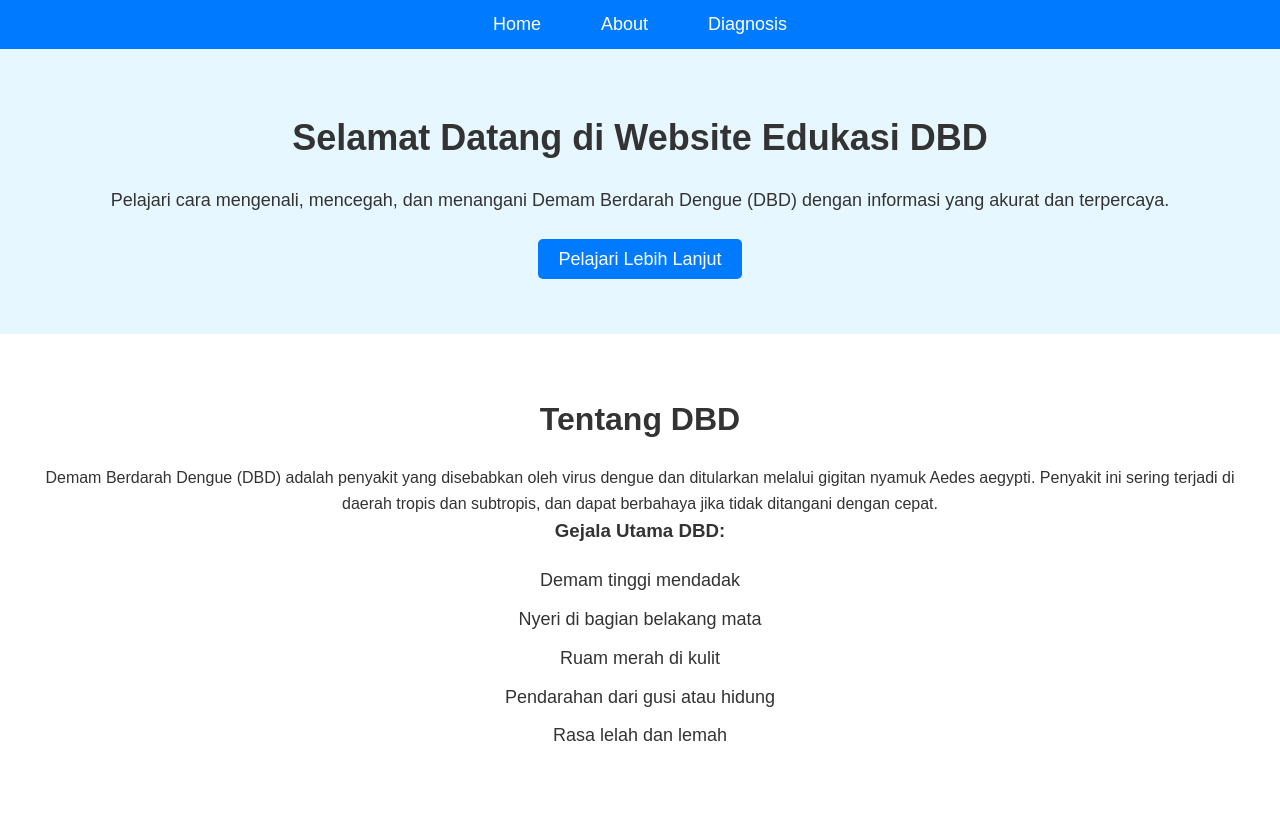
After one commit to XT32/CertaintyFactor-Gejala-DBD, a Flask app: page / in a window 1280 px wide. The commit adds this page. Run offline with Flask 3, Linux system fonts and the light colour scheme.

Commit message:
Update Page

```diff
--- a/simpakUts/app.py
+++ b/simpakUts/app.py
@@ -1,30 +1,37 @@
-from flask import Flask, render_template, request, redirect
+from flask import Flask, render_template, request, redirect, url_for
 import mysql.connector
 
 app = Flask(__name__)
 
 # MySQL Database Configuration
 db_config = {
-    'host': '192.168.1.39',
+    'host': 'localhost',
     'port': '3307',
-    'user': 'xt',
+    'user': 'root',
     'password': 'adminxt',
     'database': 'simpak'
 }
 
+# Fungsi untuk menghubungkan ke database
 def connect_db():
     return mysql.connector.connect(**db_config)
 
+# Halaman utama
 @app.route('/')
 def index():
+    return render_template('index.html')
+
+# Halaman diagnosa
+@app.route('/diagnos')
+def diagnos():
     conn = connect_db()
     cursor = conn.cursor()
     cursor.execute("SELECT id_gejala, symptom_name FROM gejala")
     gejala_list = cursor.fetchall()
     conn.close()
+    return render_template('diagnos.html', gejala_list=gejala_list)
 
-    return render_template('index.html', gejala_list=gejala_list)
-
+# Proses pengiriman data diagnosa
 @app.route('/submit', methods=['POST'])
 def submit():
     if request.method == 'POST':
@@ -39,7 +46,7 @@ def submit():
         cf_user_values = []
         for gejala_id in gejala_ids:
             cf_user_value = request.form.get(f'cf_user[{gejala_id}]', 0)
-            cf_user_values.append(float(cf_user_value))
+            cf_user_values.append(float(cf_user_value))  # Mengubah menjadi float
 
         # Koneksi ke database untuk mengambil nilai CF expert
         conn = connect_db()
@@ -53,7 +60,6 @@ def submit():
                 cf_expert = result[0]
                 cf_user = cf_user_values[i]
                 combined_cf = cf_expert * cf_user
-                print(combined_cf)
                 combined_cf_list.append(combined_cf)  # Simpan setiap hasil perkalian ke dalam daftar
 
         conn.close()
@@ -70,7 +76,7 @@ def submit():
             # Hasil akhir diambil dari nilai terakhir `c_old` dan dikali 100%
             total_bobot = c_old * 100
         else:
-            total_bobot = 0  # Default jika tidak ada gejala yang dipilih atau dihitung
+            total_bobot = 0
 
         # Narasi berdasarkan total_bobot
         if total_bobot < 30:
--- /dev/null
+++ b/simpakUts/static/index.css
@@ -0,0 +1,143 @@
+/* Reset default margin and padding */
+* {
+    margin: 0;
+    padding: 0;
+    box-sizing: border-box;
+}
+
+/* Body and basic font styling */
+body {
+    font-family: Arial, sans-serif;
+    line-height: 1.6;
+    background-color: #f4f4f4;
+    color: #333;
+}
+
+/* Navbar Styling */
+.navbar {
+    background-color: #007bff;
+    padding: 10px 0;
+    position: sticky;
+    top: 0;
+    width: 100%;
+    z-index: 1000;
+}
+
+.navbar ul {
+    list-style: none;
+    display: flex;
+    justify-content: center;
+}
+
+.navbar li {
+    margin: 0 20px;
+}
+
+.navbar a {
+    text-decoration: none;
+    color: white;
+    font-size: 18px;
+    padding: 10px;
+}
+
+.navbar a:hover {
+    background-color: #0056b3;
+    border-radius: 5px;
+}
+
+/* Section Styling */
+section {
+    padding: 60px 20px;
+}
+
+/* Home Section */
+.home-section {
+    background-color: #e7f7ff;
+    text-align: center;
+}
+
+.home-section h1 {
+    font-size: 36px;
+    margin-bottom: 20px;
+}
+
+.home-section p {
+    font-size: 18px;
+    margin-bottom: 30px;
+}
+
+.home-section .btn {
+    background-color: #007bff;
+    color: white;
+    text-decoration: none;
+    padding: 10px 20px;
+    border-radius: 5px;
+    font-size: 18px;
+}
+
+.home-section .btn:hover {
+    background-color: #0056b3;
+}
+
+/* About Section */
+.about-section {
+    background-color: #ffffff;
+    text-align: center;
+}
+
+.about-section h2 {
+    font-size: 32px;
+    margin-bottom: 20px;
+}
+
+.about-section ul {
+    list-style: none;
+    margin-top: 20px;
+    font-size: 18px;
+    padding: 0 20px;
+}
+
+.about-section ul li {
+    margin-bottom: 10px;
+}
+
+/* Diagnosis Section */
+.diagnosis-section {
+    background-color: #f9f9f9;
+    text-align: center;
+}
+
+.diagnosis-section h2 {
+    font-size: 32px;
+    margin-bottom: 20px;
+}
+
+.diagnosis-section p {
+    font-size: 18px;
+    margin-bottom: 30px;
+}
+
+.diagnosis-section .btn {
+    background-color: #28a745;
+    color: white;
+    text-decoration: none;
+    padding: 10px 20px;
+    border-radius: 5px;
+    font-size: 18px;
+}
+
+.diagnosis-section .btn:hover {
+    background-color: #218838;
+}
+
+/* Footer */
+footer {
+    background-color: #333;
+    color: white;
+    text-align: center;
+    padding: 10px 0;
+}
+
+footer p {
+    font-size: 14px;
+}
--- /dev/null
+++ b/simpakUts/templates/index.html
@@ -0,0 +1,50 @@
+<!DOCTYPE html>
+<html lang="en">
+
+<head>
+    <meta charset="UTF-8">
+    <meta name="viewport" content="width=device-width, initial-scale=1.0">
+    <title>Demam Berdarah Dengue</title>
+    <link rel="stylesheet" href="{{ url_for('static', filename='index.css') }}">
+</head>
+
+<body>
+    <!-- Navbar -->
+    <nav class="navbar">
+        <ul>
+            <li><a href="{{ url_for('index') }}">Home</a></li>
+            <li><a href="#about">About</a></li>
+            <li><a href="{{ url_for('diagnos') }}">Diagnosis</a></li>
+        </ul>
+    </nav>
+
+    <!-- Home Section -->
+    <section id="home" class="home-section">
+        <div class="container">
+            <h1>Selamat Datang di Website Edukasi DBD</h1>
+            <p>Pelajari cara mengenali, mencegah, dan menangani Demam Berdarah Dengue (DBD) dengan informasi yang akurat
+                dan terpercaya.</p>
+            <a href="#about" class="btn">Pelajari Lebih Lanjut</a>
+        </div>
+    </section>
+
+    <!-- About Section -->
+    <section id="about" class="about-section">
+        <div class="container">
+            <h2>Tentang DBD</h2>
+            <p>Demam Berdarah Dengue (DBD) adalah penyakit yang disebabkan oleh virus dengue dan ditularkan melalui
+                gigitan nyamuk Aedes aegypti. Penyakit ini sering terjadi di daerah tropis dan subtropis, dan dapat
+                berbahaya jika tidak ditangani dengan cepat.</p>
+            <h3>Gejala Utama DBD:</h3>
+            <ul>
+                <li>Demam tinggi mendadak</li>
+                <li>Nyeri di bagian belakang mata</li>
+                <li>Ruam merah di kulit</li>
+                <li>Pendarahan dari gusi atau hidung</li>
+                <li>Rasa lelah dan lemah</li>
+            </ul>
+        </div>
+    </section>
+</body>
+
+</html>
--- a/simpakUts/templates/result.html
+++ b/simpakUts/templates/result.html
@@ -5,15 +5,15 @@
     <meta charset="UTF-8">
     <meta name="viewport" content="width=device-width, initial-scale=1.0">
     <title>Hasil Diagnosa</title>
-    <link rel="stylesheet" href="/simpakUts/static/result.css">
+    <link rel="stylesheet" href="{{ url_for('static', filename='result.css') }}">
 </head>
 
 <body>
     <div class="container">
-        <h1>Hasil</h1>
+        <h1>Hasil Diagnosa</h1>
         <p>Total Bobot: {{ total_bobot }}%</p>
         <p>{{ narrative }}</p>
-        <a href="/">Kembali</a>
+        <a href="{{ url_for('index') }}">Kembali</a>
     </div>
 </body>
 
```
Also changed, not shown: simpakUts/templates/diagnos.html (+5 -2 lines).
